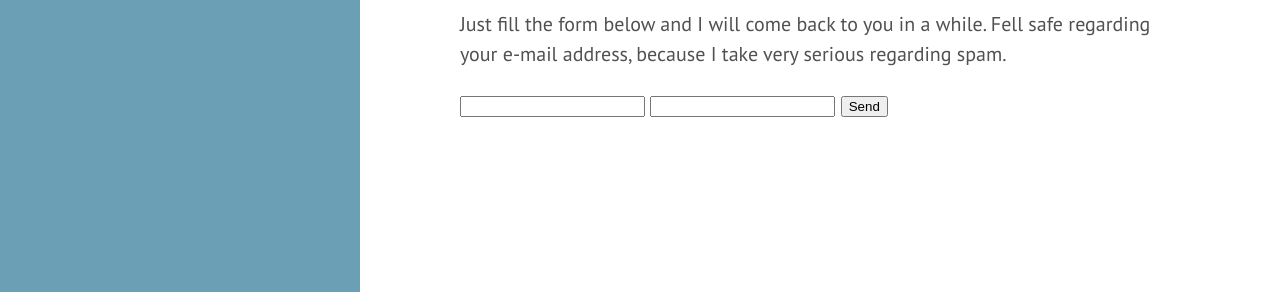
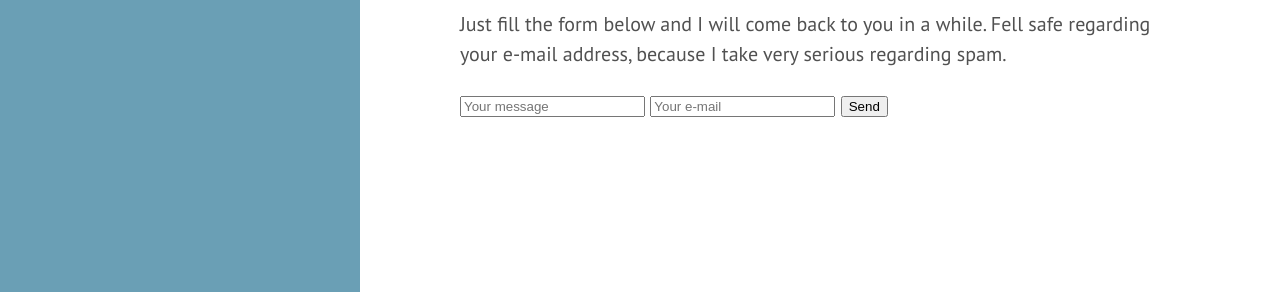
Before and after one commit to dainiuxt/dainiuxt.github.io, a Jekyll site: the page built from contactme.html, in a window 1280 px wide. Shown: the part 158-450 px from the top of the page. Built offline with Jekyll 4.4.1, drawn with Linux system fonts in a browser that asks for light colours; comment, search, counter and statistics services are not loaded.

Commit message:
Update contactme.html

```diff
--- a/contactme.html
+++ b/contactme.html
@@ -9,8 +9,8 @@ noindex:   true
     <h1>Feel free to drop me a message.</h1>
     <p>Just fill the form below and I will come back to you in a while. Fell safe regarding your e-mail address, because I take very serious regarding spam.</p>
     <form action="//formspree.io/dainiuxt+gh@gmail.com" method="POST">
-    <input type="text" name="name">
-    <input type="email" name="_replyto">
+    <input type="text" placeholder="Your message" name="name">
+    <input type="email" placeholder="Your e-mail" name="_replyto">
     <input type="submit" value="Send">
     </form>
   </div>
```
